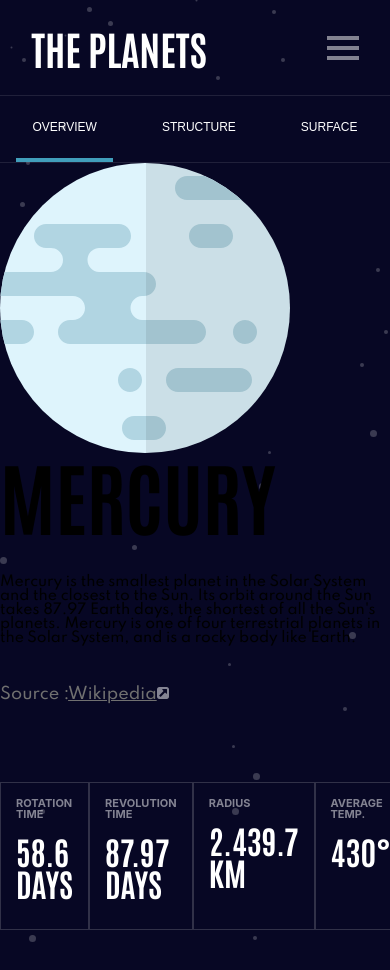
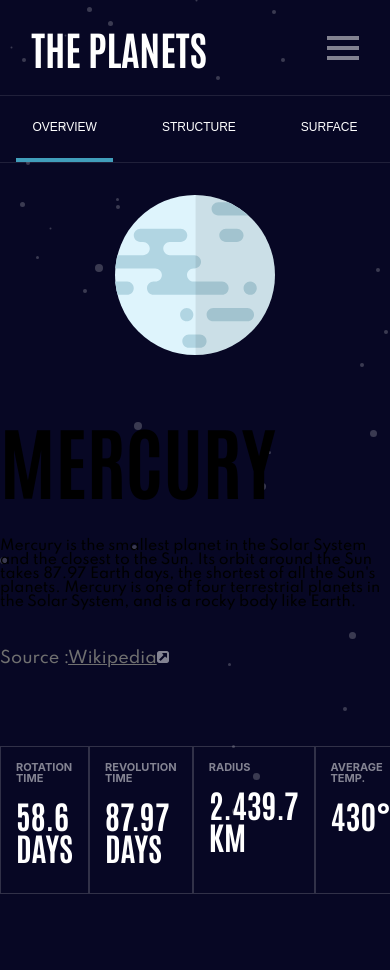
Before and after one commit to jfiora/the-planets, a React (Vite) app: page /mercury in a window 390 px wide. Shown: the top 970 px of the page. After the commit the page ends 934 px from the top, so only its background shows below. Built offline with nearby package versions, Linux system fonts and the light colour scheme.

Commit message:
mobile planet image

```diff
--- /dev/null
+++ b/src/components/Planet/PlanetInfo/PlanetImage/PlanetImage.css
@@ -0,0 +1,15 @@
+.planetImage {
+  display: flex;
+  justify-content: center;
+}
+
+.planetImage img {
+  width: 10rem;
+}
+
+/* MOBILE */
+@media screen and (max-width: 767px) {
+  .planetImage {
+    margin: 2rem 0 4rem 0;
+  }
+}
--- a/src/components/Planet/PlanetInfo/PlanetImage/PlanetImage.jsx
+++ b/src/components/Planet/PlanetInfo/PlanetImage/PlanetImage.jsx
@@ -1,4 +1,6 @@
-const PlanetImage = ({image}) => {
+import './PlanetImage.css';
+
+const PlanetImage = ({ image }) => {
   return (
     <div className="planetImage">
       <img alt="planet" src={image} />
```
